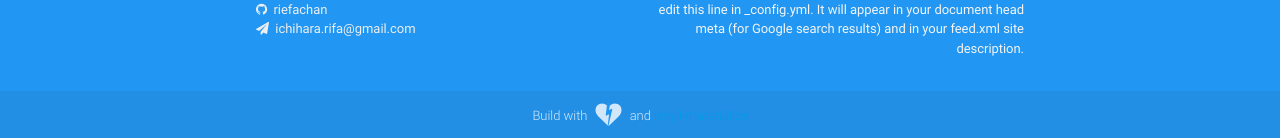
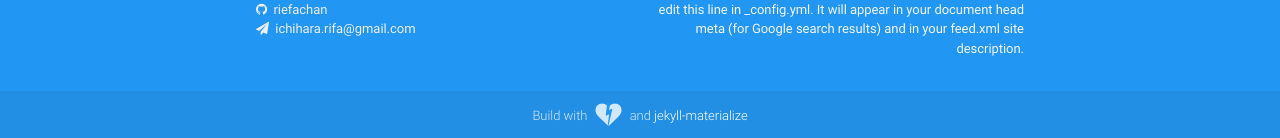
Before and after one commit to remisharrock/remisharrock.github.io, a Jekyll site: the page built from index.html, in a window 1280 px wide and 1216 px high. Shown: the part 1075-1213 px from the top of the window. Built offline with Jekyll 4.4.1, drawn with Linux system fonts in a browser that asks for light colours; Markdown is read by kramdown in place of the engine named in the settings; the list of posts is cut into pages by our own code.

Commit message:
update footer

```diff
--- a/_includes/footer.html
+++ b/_includes/footer.html
@@ -17,6 +17,6 @@
   </div>
   <div class="footer-copyright">
     <div class="container center-align">
-      Build with <i class="fa fa-broken-heart"></i> and <a href="https://github.com/riefachan/jekyll-materialize">jekyll-materialize</a>
+      Build with <i class="fa fa-broken-heart"></i> and <a class="white-text" href="https://github.com/riefachan/jekyll-materialize">jekyll-materialize</a>
     </div>
   </div>
```
